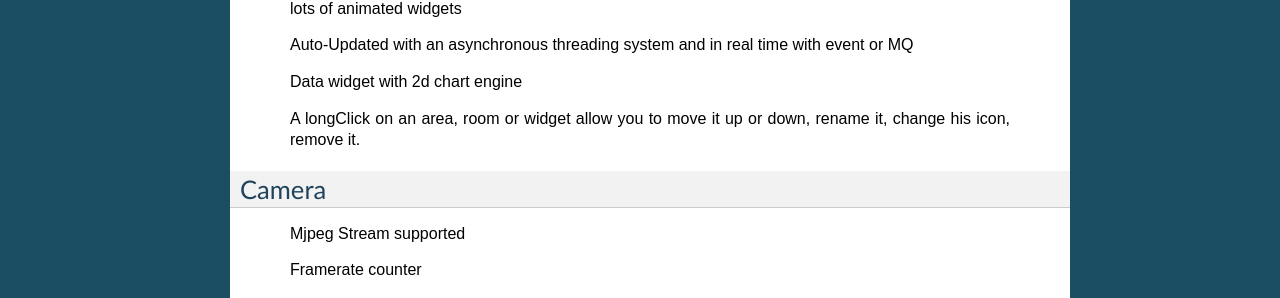
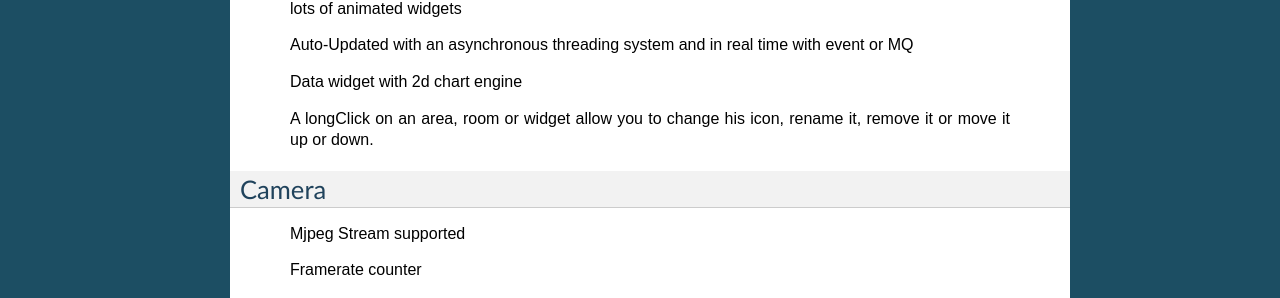
Before and after one commit to domogik/domodroid-doc, a Sphinx documentation site: the page built from docs/overview/detailed.txt, in a window 1280 px wide. Shown: the part 465-763 px from the top of the page. Built offline with Sphinx 7.4.7, drawn with Linux system fonts in a browser that asks for light colours; pages that are not in the unit, such as notebooks, are missing from menus.

```diff
--- a/docs/end_user/Config_house.txt
+++ b/docs/end_user/Config_house.txt
@@ -5,7 +5,6 @@ House option
 * Add a new area
 * Add a new room in an area
 * Add a widget at root of house or in an area or in a room
-* Change the icon of an area, a room, or a device
 
 When you add a room it will first ask you where to put it.
 
--- a/docs/overview/detailed.txt
+++ b/docs/overview/detailed.txt
@@ -28,7 +28,7 @@ Widgets
 
     Data widget with 2d chart engine
 
-    A longClick on an area, room or widget allow you to move it up or down, rename it, change his icon, remove it.
+    A longClick on an area, room or widget allow you to change his icon, rename it, remove it or move it up or down.
 
 Camera
 ======
```
Also changed, not shown: docs/end_user/Options.txt (+8 -7 lines), docs/end_user/image/Fr_house_option.png (added), docs/end_user/image/Fr_server_option.png (added), docs/end_user/image/Fr_server_option1.png (added), docs/end_user/image/Fr_widget_option.png (added).
